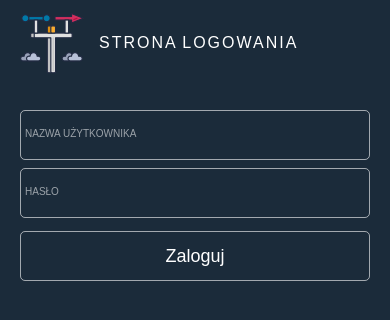
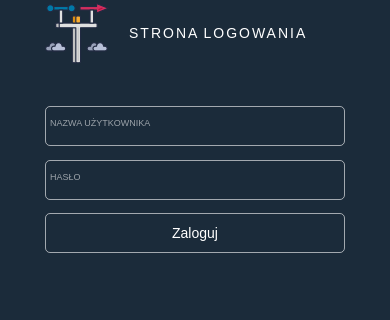
Before and after one commit to sebasamol/WeatherApp, a Next.js app: page /pages/login in a window 390 px wide. Shown: the top 320 px of the page. Built offline with nearby package versions, Linux system fonts and the light colour scheme.

Commit message:
LoginForm.tsx responsive

```diff
--- a/app/components/LoginForm/LoginForm.module.css
+++ b/app/components/LoginForm/LoginForm.module.css
@@ -1,11 +1,15 @@
 .container {
+
+    height: 100vw;
+    width: 100vw;
+
+}
+
+.main {
     position: absolute;
-    top: 25%;
+    top: 15%;
     left: 50%;
     transform: translate(-50%, -50%);
-    height: 400px;
-    width: 400px;
-
 }
 
 .description {
@@ -110,3 +114,53 @@
 
 
 }
+
+@media (max-width: 700px) {
+    .container {
+        top: 25%;
+
+    }
+
+    .description {
+        width: 300px;
+    }
+
+    .description p {
+        margin-left: 20px;
+        font-size: 14px;
+    }
+
+    .input_group input {
+        margin-top: 6px;
+        width: var(--input-width-sm-dev);
+        height: var(--input-height-sm-dev);
+    }
+    .input_group label {
+
+        font-size: 9px;
+
+
+    }
+
+    .button {
+        width: var(--button-width-sm-dev);
+        height: var(--button-height-sm-dev);
+        font-size: 14px;
+    }
+
+    .input_group input:focus~label,
+    .input_group input:valid~label {
+        transform: translateX(5px) translateY(-18px);
+        font-size: 0.45em;
+        padding: 0 10px;
+        background: #1b2b3a;
+        border-left: 1px solid white;
+        border-right: 1px solid white;
+        color: rgb(1, 247, 255);
+        letter-spacing: 0.2em;
+
+    }
+}
+
+/* Tablet and Smaller Desktop */
+@media (min-width: 701px) and (max-width: 1120px) {}
--- a/app/components/LoginForm/LoginForm.tsx
+++ b/app/components/LoginForm/LoginForm.tsx
@@ -7,7 +7,7 @@ interface InputProps {
     type: string,
     placeholder: string,
 }
-function InputData({ name, type, placeholder}: InputProps) {
+function InputData({ name, type, placeholder }: InputProps) {
     return (
         <div className={styles.input_group}>
             <input className={styles.input} type={type} placeholder={placeholder} required={true} ></input>
@@ -32,6 +32,7 @@ function LoginButton() {
 export default function LoginForm() {
     return (
         <div className={styles.container}>
+            <main className={styles.main}>
                 <div className={styles.description}>
                     <Image
                         src={'/weather-station.png'}
@@ -43,13 +44,14 @@ export default function LoginForm() {
                 </div>
                 <div className={styles.form_container}>
                     <form className={styles.form_data}>
-                    <InputData name='Nazwa użytkownika' type='text' placeholder=''/>
-                    <InputData name='Hasło' type='password' placeholder=''/>
-                    <LoginButton/>
+                        <InputData name='Nazwa użytkownika' type='text' placeholder='' />
+                        <InputData name='Hasło' type='password' placeholder='' />
+                        <LoginButton />
 
                     </form>
 
                 </div>
+            </main>
         </div>
 
     )
--- a/app/globals.css
+++ b/app/globals.css
@@ -6,6 +6,11 @@
   --input-width: 350px;
   --form-hover: rgba(1, 247, 255, 0.509);
 
+  /*smaller devices */
+  --input-height-sm-dev: 40px;
+  --input-width-sm-dev: 300px;
+  --button-height-sm-dev: 40px;
+  --button-width-sm-dev: 300px;
 
 }
 
@@ -29,7 +34,7 @@ html {
 
 
 body {
-
+  max-height: 100vw;
   max-width: 100vw;
   /* overflow-x: hidden; */
 }
--- a/app/layout.tsx
+++ b/app/layout.tsx
@@ -16,8 +16,11 @@ export default function RootLayout({
 }>) {
   return (
     <html lang="en">
+
       <body className={inter.className}>
+
         {/* <NavBar/> */}
+
         {children}
         </body>
     </html>
```
Lines whose indentation alone changed are shown as unchanged.
